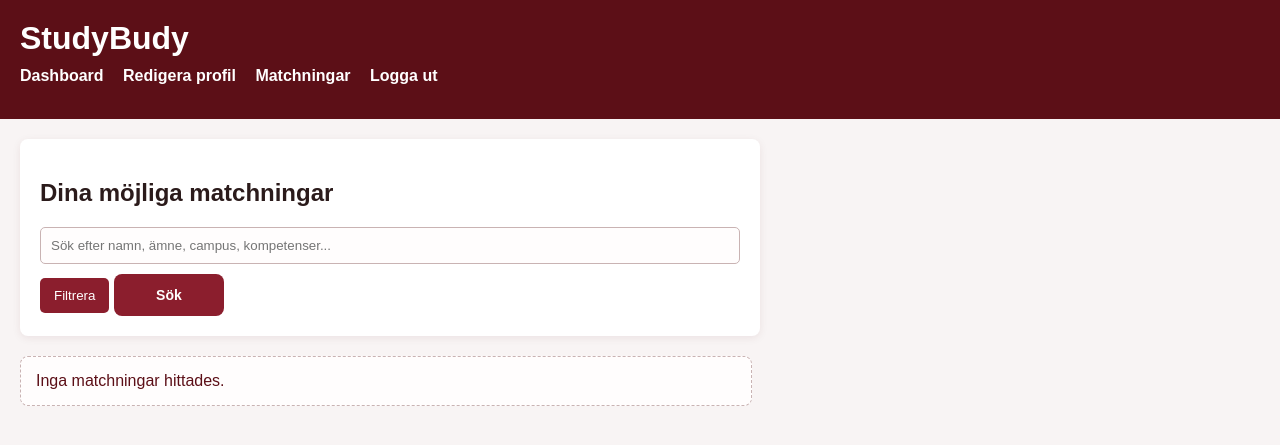
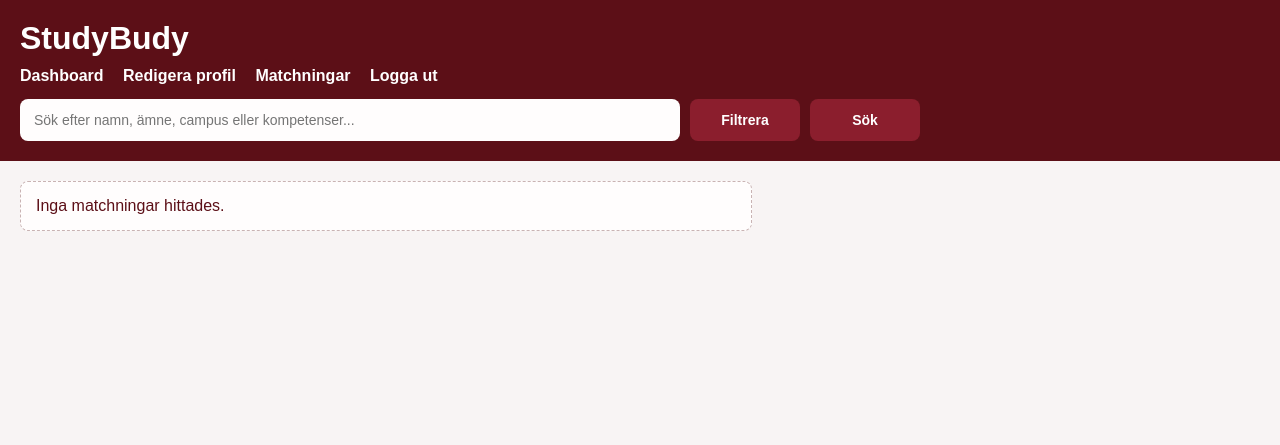
Before and after one commit to Najehnator/StudyBudy, a Flask app: page /matches in a window 1280 px wide. Shown: the top 445 px of the page. Run offline with Flask 3, Linux system fonts and the light colour scheme; the visitor is signed in with stand-in values (Sample User, id 1); data that the repository does not hold is empty; some libraries are stand-ins or nearby versions.

Commit message:
uppdatering av sökfält
uppdatering av navbar så att mina matchningar syns i navbaren på alla flikar

```diff
--- a/templates/matches.html
+++ b/templates/matches.html
@@ -14,6 +14,52 @@
             <a href="{{ url_for('show_matches_page') }}">Matchningar</a>
             <a href="{{ url_for('logout_user') }}">Logga ut</a>
         </nav>
+
+        <form method="GET" class="top-search-form">
+            <div class="top-search-row">
+                <input
+                    type="text"
+                    id="search"
+                    name="search"
+                    placeholder="Sök efter namn, ämne, campus eller kompetenser..."
+                    value="{{ search_query }}"
+                >
+
+                <div class="filter-wrapper">
+                    <button type="button" class="filter-button" onclick="toggleFilterDropdown()">
+                        Filtrera
+                    </button>
+
+                    <div id="filter-dropdown" class="filter-dropdown">
+                        <label for="subject">Ämne</label>
+                        <input
+                            type="text"
+                            id="subject"
+                            name="subject"
+                            placeholder="Exempel: Programmering"
+                            value="{{ subject_filter }}"
+                        >
+
+                        <label for="campus">Campus</label>
+                        <input
+                            type="text"
+                            id="campus"
+                            name="campus"
+                            placeholder="Exempel: Malmö"
+                            value="{{ campus_filter }}"
+                        >
+
+                        <button type="submit" class="apply-filter-button">
+                            Använd filter
+                        </button>
+                    </div>
+                </div>
+
+                <button type="submit" class="search-button">
+                    Sök
+                </button>
+            </div>
+        </form>
     </header>
 
     <main>
@@ -25,64 +71,12 @@
             {% endif %}
         {% endwith %}
 
-        <section class="card">
-            <h2>Dina möjliga matchningar</h2>
-
-            <form method="GET" class="search-filter-form">
-                <div class="search-row">
-                    <input
-                        type="text"
-                        id="search"
-                        name="search"
-                        placeholder="Sök efter namn, ämne, campus, kompetenser..."
-                        value="{{ search_query }}"
-                    >
-
-                    <button type="button" class="filter-toggle" onclick="toggleFilterMenu()">
-                        Filtrera
-                    </button>
-
-                    <button type="submit" class="search-button">
-                        Sök
-                    </button>
-                </div>
-
-                <div id="filter-menu" class="filter-dropdown">
-                    <label for="campus">Filtrera på campus</label>
-                    <input
-                        type="text"
-                        id="campus"
-                        name="campus"
-                        placeholder="Exempel: Malmö"
-                        value="{{ campus_filter }}"
-                    >
-
-                    <label for="subject">Filtrera på ämne</label>
-                    <input
-                        type="text"
-                        id="subject"
-                        name="subject"
-                        placeholder="Exempel: Programmering"
-                        value="{{ subject_filter }}"
-                    >
-
-                    <button type="submit" class="apply-filter-button">
-                        Använd filter
-                    </button>
-                </div>
-            </form>
-        </section>
-
         <section class="matches-grid">
             {% if matches %}
                 {% for match in matches %}
                     <div class="match-card">
                         {% if match[9] %}
                             <img class="profile-image" src="{{ url_for('static', filename='uploads/' + match[9]) }}" alt="Profilbild">
-                        {% else %}
-                            <div class="profile-placeholder">
-                                Ingen profilbild
-                            </div>
                         {% endif %}
 
                         <h3>{{ match[1] }}</h3>
@@ -121,13 +115,13 @@
     </main>
 
     <script>
-        function toggleFilterMenu() {
-            const filterMenu = document.getElementById("filter-menu");
+        function toggleFilterDropdown() {
+            const dropdown = document.getElementById("filter-dropdown");
 
-            if (filterMenu.style.display === "block") {
-                filterMenu.style.display = "none";
+            if (dropdown.style.display === "block") {
+                dropdown.style.display = "none";
             } else {
-                filterMenu.style.display = "block";
+                dropdown.style.display = "block";
             }
         }
     </script>
--- a/templates/profile.html
+++ b/templates/profile.html
@@ -12,6 +12,7 @@
             <a href="{{ url_for('show_dashboard_page') }}">Dashboard</a>
             <a href="{{ url_for('show_profile_page') }}">Redigera profil</a>
             <a href="{{ url_for('show_matches_page') }}">Matchningar</a>
+            <a href="{{ url_for('show_my_matches_page') }}">Mina matchningar</a>
             <a href="{{ url_for('logout_user') }}">Logga ut</a>
         </nav>
     </header>
```
